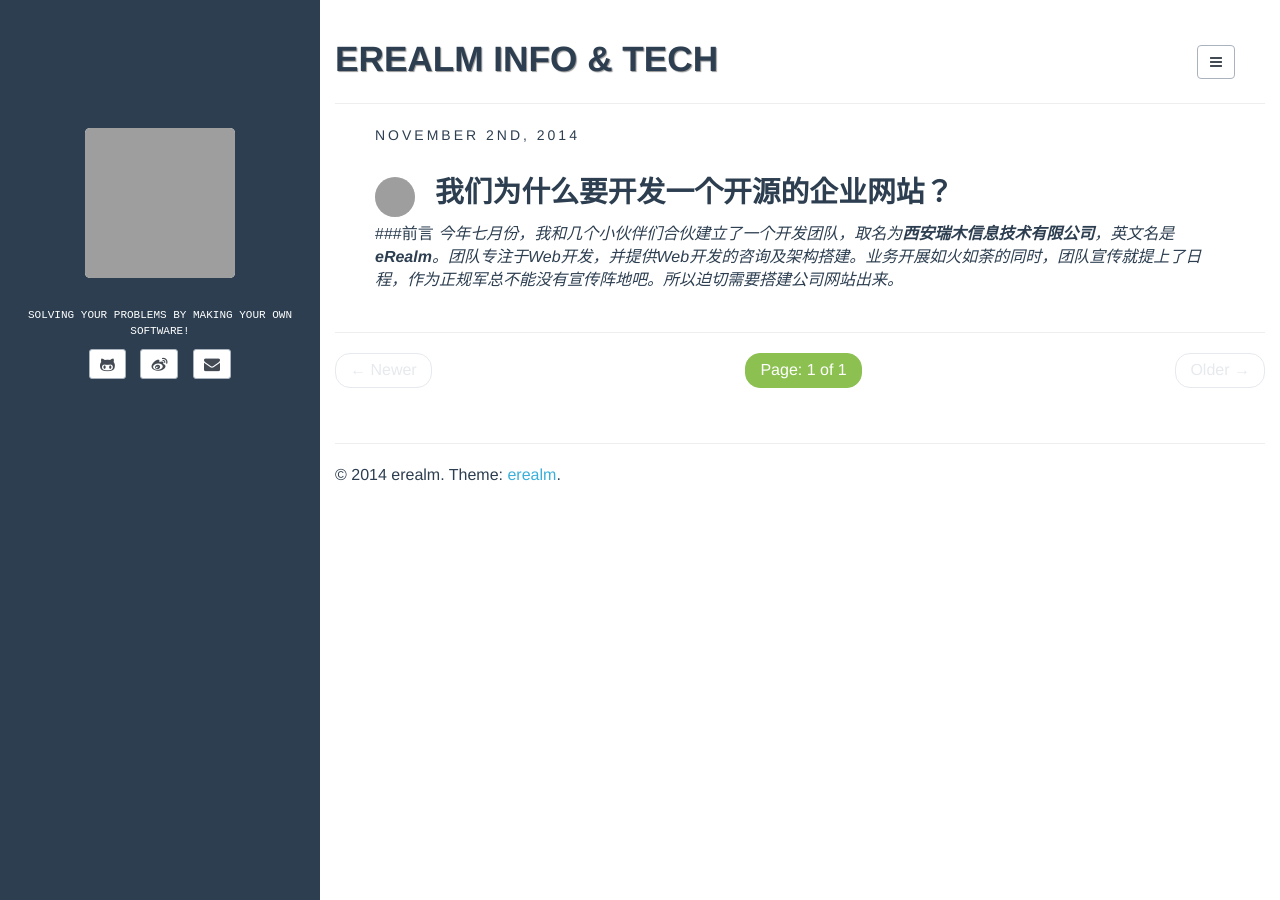
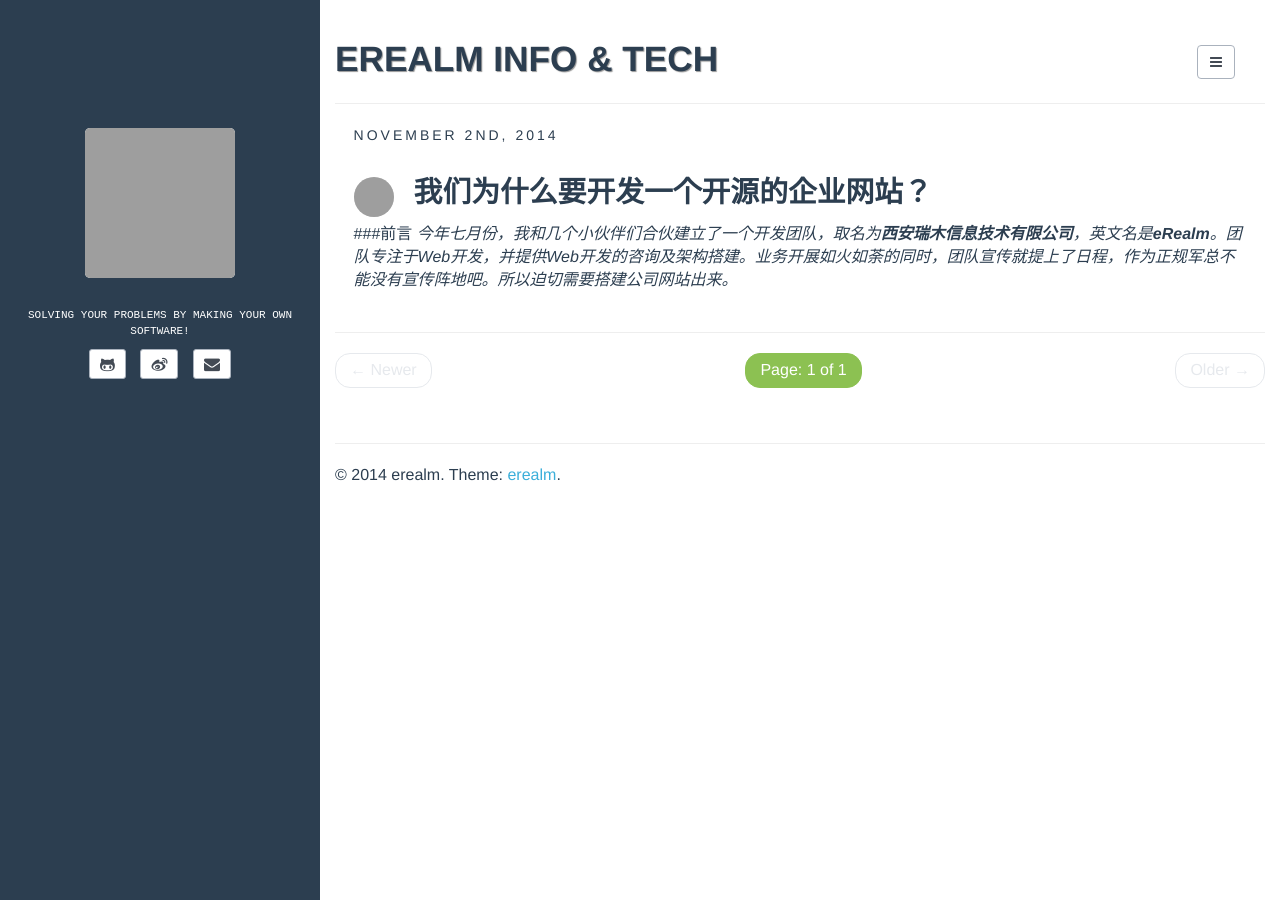
Before and after one commit to be-awake/erealm.github.io, a Jekyll site: the page built from index.html, in a window 1280 px wide. Built offline with Jekyll 4.4.1, drawn with Linux system fonts in a browser that asks for light colours; the list of posts is cut into pages by our own code; grey boxes are pictures that could not be loaded.

Commit message:
fixed style issues.

```diff
--- a/_includes/post.html
+++ b/_includes/post.html
@@ -4,9 +4,7 @@
 </div>
 
 <article>
-
-	<div class="col-sm-10">
-	 <span class="post-date">
+	<span class="post-date">
 	   {% assign d = page.date | date: "%d" | plus:'0' %}
 	   {{ page.date | date: "%B" }}
 	   {% case d %}
@@ -114,7 +112,6 @@
 		</ul>
 
 		<hr>
-	</div>
 	<div id="ds-thread" class="ds-thread" data-url="{{ page.url }}" data-title="{{ page.title }}" data-thread-key="{{ page.title }}"></div>
 	<script type="text/javascript">
 		var duoshuoQuery = {short_name: 'erealm'};
--- a/assets/css/style.css
+++ b/assets/css/style.css
@@ -121,7 +121,7 @@ article{
 }
 
 article {
-	padding: 0 40px 0;
+	padding: 0 2% 0;
 }
 
 article.home div a, article.home pre a { color: #2c3e50; }
```
